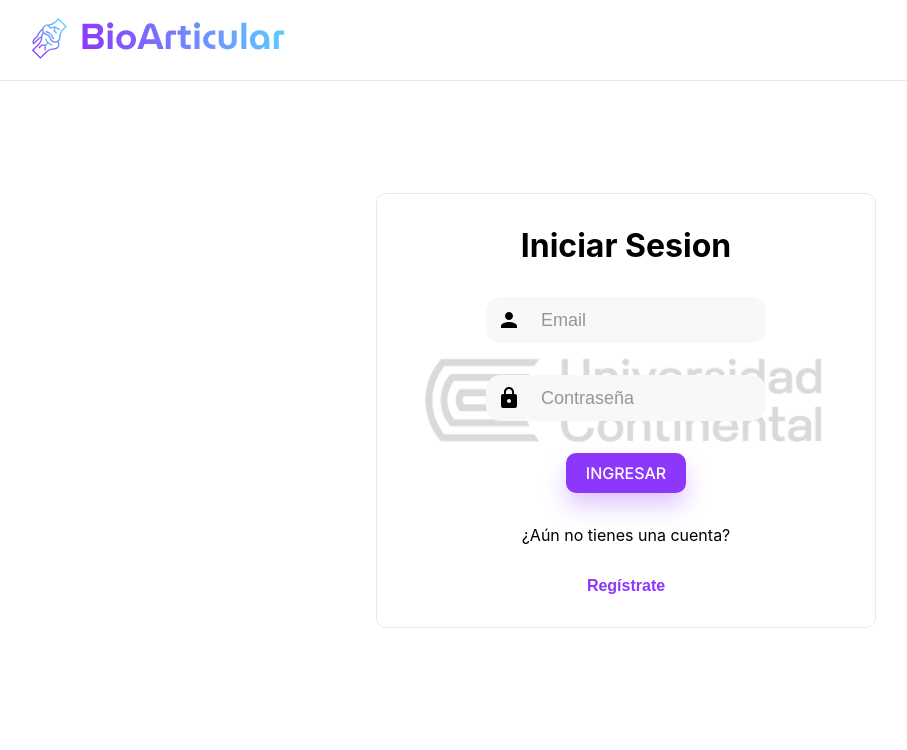
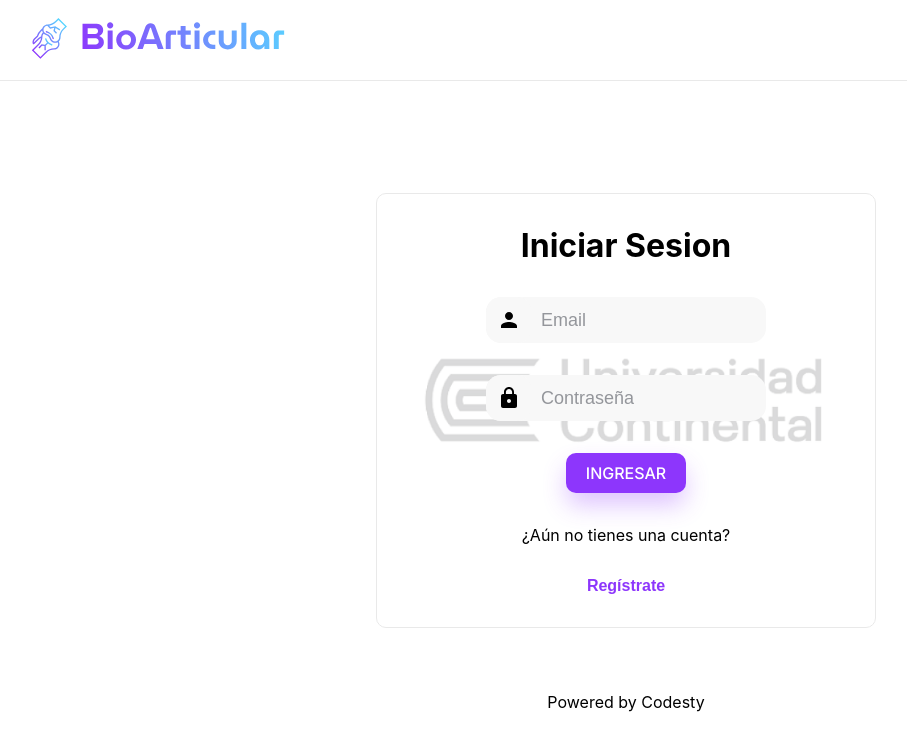
Before and after one commit to diegosv2000/biofrontend, a React (Create React App) app: page / in a window 1280 px wide. Shown: the top 750 px of the page, without its empty margins (14-921 px from the left). Built offline with nearby package versions, Linux system fonts and the light colour scheme; a web font is replaced by a local one.

Commit message:
feat: same changes

```diff
--- a/package.json
+++ b/package.json
@@ -46,5 +46,8 @@
       "last 1 firefox version",
       "last 1 safari version"
     ]
+  },
+  "volta": {
+    "node": "16.15.1"
   }
 }
--- a/src/App.js
+++ b/src/App.js
@@ -1,6 +1,6 @@
 import { Main, NotFound, PlayerVideo } from './Views';
 import { BrowserRouter as Router, Routes, Route } from 'react-router-dom';
-import { Header } from 'components';
+import { Footer, Header } from 'components';
 
 const App = () => {
   return (
@@ -11,6 +11,7 @@ const App = () => {
         <Route exact path="/:videoId" element={<PlayerVideo />} />
         <Route path="*" element={<NotFound />} />
       </Routes>
+      <Footer />
     </Router>
   );
 };
--- a/src/Views/ListVideo/components/ListContainer/index.js
+++ b/src/Views/ListVideo/components/ListContainer/index.js
@@ -1,5 +1,6 @@
 import { makeStyles } from '@material-ui/core';
 import { PreviewVideo, Spinner } from 'components';
+import { useEffect } from 'react';
 
 const useStyles = makeStyles({
   listContainer: {
@@ -11,8 +12,6 @@ const useStyles = makeStyles({
   },
 });
 
-
-
 const ListContainer = ({ list }) => {
   const classes = useStyles();
   return list.length === 0 ? (
@@ -20,7 +19,7 @@ const ListContainer = ({ list }) => {
   ) : (
     <div className={classes.listContainer}>
       {list.map((element, index) => {
-        return <PreviewVideo key={index} data={element} index={index} />;
+        return <PreviewVideo key={index} data={element} />;
       })}
     </div>
   );
--- a/src/components/Footer/index.js
+++ b/src/components/Footer/index.js
@@ -2,24 +2,20 @@ import { makeStyles } from '@material-ui/core';
 import Logo from 'assets/fondo.png';
 
 const useStyles = makeStyles((theme) => ({
-  footerContainer:{
-    display:'flex',
-    justifyContent:'center',
-    padding:'1rem 0',
-    "& img":{
-      height:'50px'
-    }
-  }
+  footerContainer: {
+    display: 'flex',
+    justifyContent: 'center',
+    padding: '1rem 0',
+    '& img': {
+      height: '50px',
+    },
+  },
 }));
 
 const Footer = () => {
   const classes = useStyles();
 
-  return (
-    <div className={classes.footerContainer}>
-      <img src={Logo} alt="logo U" />
-    </div>
-  );
+  return <div className={classes.footerContainer}>Powered by Codesty</div>;
 };
 
 export default Footer;
--- a/src/components/PreviewVideo/index.js
+++ b/src/components/PreviewVideo/index.js
@@ -51,7 +51,7 @@ const useStyles = makeStyles((theme) => ({
   },
 }));
 
-const PreviewVideo = ({ data, index }) => {
+const PreviewVideo = ({ data }) => {
   const classes = useStyles();
   const [urlImage, setUrlImage] = useState(null);
   const [information, setInformation] = useState(null);
@@ -71,7 +71,6 @@ const PreviewVideo = ({ data, index }) => {
       setUrlImage(transformUrl(information.urlVideo));
     }
   }, [information]);
-
   return data && information ? (
     <div
       className={classes.previewVideoContainer}
```
